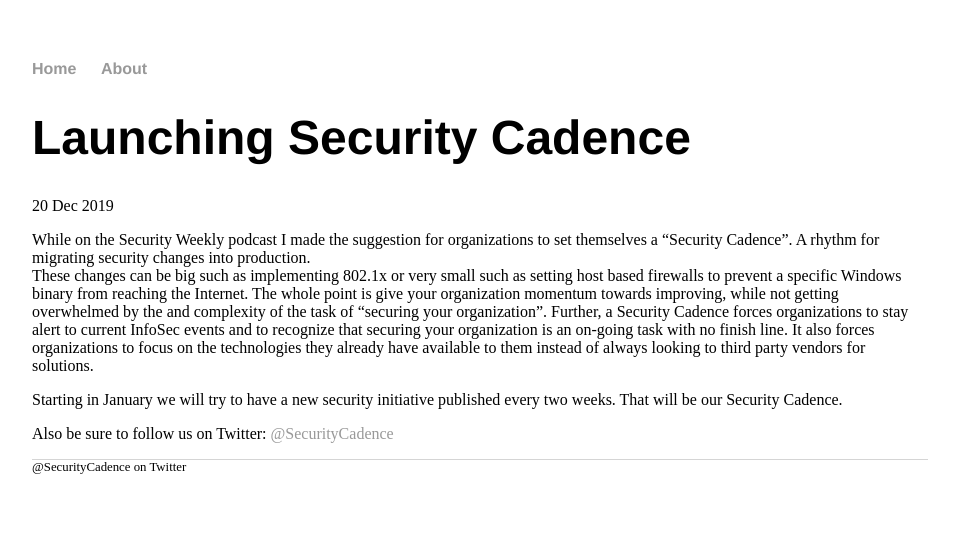
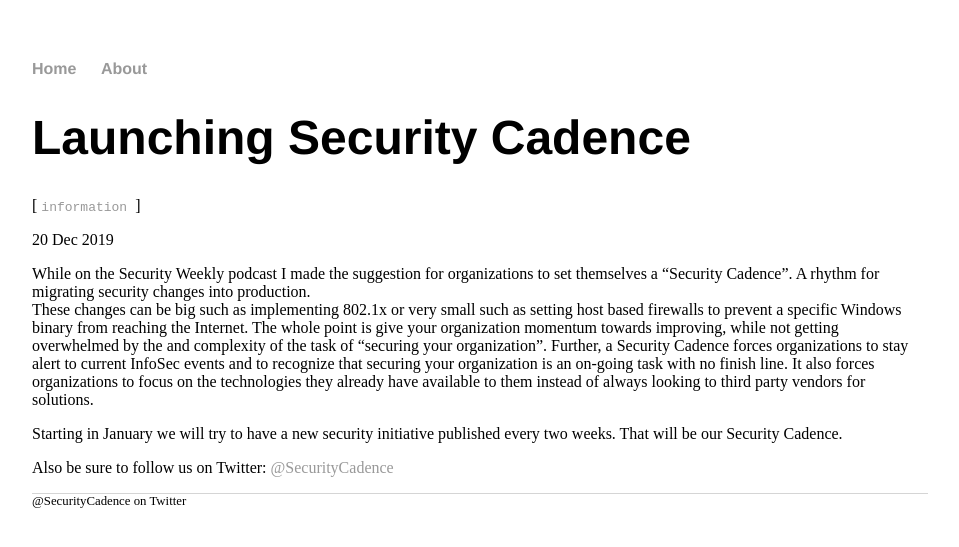
Before and after one commit to securitycadence/securitycadence.github.io, a Jekyll site: the page built from _posts/2019-12-20-Launching-Security-Cadence.md, in a window 1280 px wide. Shown: the top 547 px of the page, without its empty margins (160-1119 px from the left). Built offline with Jekyll 4.4.1, drawn with Linux system fonts in a browser that asks for light colours.

Commit message:
Update posts.html

```diff
--- a/_layouts/posts.html
+++ b/_layouts/posts.html
@@ -2,6 +2,12 @@
 layout: default
 ---
 <h1>{{ page.title }}</h1>
+<span>[
+  {% for tag in page.tags %}
+    {% capture tag_name %}{{ tag }}{% endcapture %}
+    <a href="/tag/{{ tag_name }}"><code class="tags"><nobr>{{ tag_name }}</nobr></code>&nbsp;</a>
+  {% endfor %}
+]</span>
 <p class="meta">{{ page.date | date_to_string }}</p>
 
 <div class="post">
```
